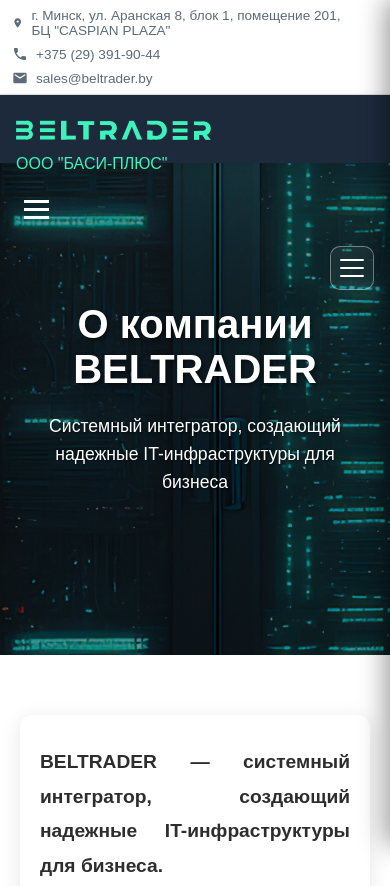
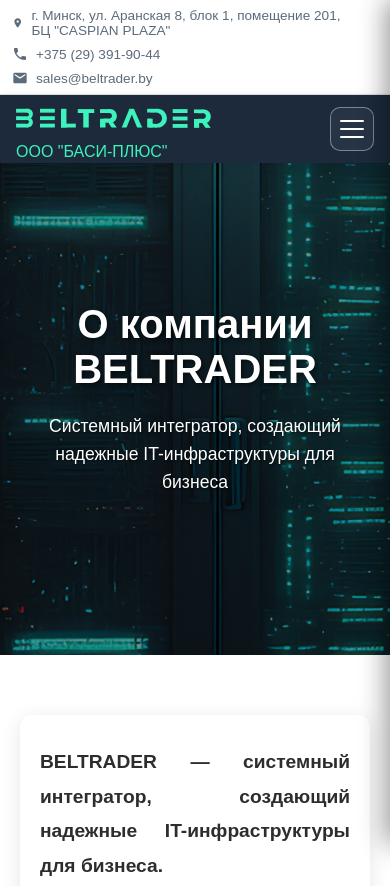
Before and after one commit to DmitriyTavluy/website-demo, a plain HTML site: page about.html in a window 390 px wide. Shown: the top 886 px of the page. Drawn offline with Linux system fonts and the light colour scheme.

Commit message:
fix styles + add favico

```diff
--- a/about.html
+++ b/about.html
@@ -75,7 +75,7 @@
         .header-container {
             max-width: 1400px;
             margin: 0 auto;
-            padding: 5px 30px;
+            padding: 0px 30px;
             display: flex;
             justify-content: space-between;
             align-items: center;
@@ -112,6 +112,7 @@
         }
 
         .main-nav {
+            padding-top: 5px;
             display: flex;
             gap: 20px;
             align-items: center;
@@ -728,26 +729,6 @@
             color: #aaa;
         }
 
-        /* MOBILE MENU STYLES */
-        .mobile-menu-toggle {
-            display: none;
-            background: none;
-            border: none;
-            color: white;
-            font-size: 24px;
-            cursor: pointer;
-            padding: 8px;
-            z-index: 1002;
-        }
-
-        .mobile-menu-toggle span {
-            display: block;
-            width: 25px;
-            height: 3px;
-            background: white;
-            margin: 5px 0;
-            transition: 0.3s;
-        }
 
         /* RESPONSIVE */
         @media (max-width: 768px) {
@@ -755,9 +736,7 @@
                 padding: 15px 20px;
             }
 
-            .mobile-menu-toggle {
-                display: block;
-            }
+
 
             .main-nav {
                 position: fixed;
@@ -919,12 +898,6 @@
                 <span>ООО "БАСИ-ПЛЮС"</span>
             </a>
 
-            <button class="mobile-menu-toggle" onclick="toggleMobileMenu()">
-                <span></span>
-                <span></span>
-                <span></span>
-            </button>
-
             <nav class="main-nav" id="mobileNav">
                 <a href="index.html" class="nav-link">Главная</a>
                 <div class="dropdown">
@@ -1048,12 +1021,6 @@
     </footer>
 
     <script>
-        // MOBILE MENU FUNCTIONS
-        function toggleMobileMenu() {
-            const nav = document.getElementById('mobileNav');
-            nav.classList.toggle('active');
-        }
-
         // CLOSE MOBILE MENU ON LINK CLICK
         document.addEventListener('DOMContentLoaded', function() {
             const navLinks = document.querySelectorAll('.nav-link:not(.products-link), .dropdown-item');
--- a/mobile.css
+++ b/mobile.css
@@ -5,6 +5,7 @@
 html,
 body {
     overflow-x: hidden;
+    width: 100%;
 }
 
 .top-header,
@@ -13,7 +14,14 @@ body {
 }
 
 .main-header {
+    position: sticky;
+    top: 0 !important;
     z-index: 1002;
+    overflow: visible;
+}
+
+.top-header {
+    position: static;
 }
 
 .mobile-nav-toggle {
@@ -113,14 +121,24 @@ body.nav-open .mobile-nav-toggle span:nth-child(3) {
         color: #5c6b7a;
     }
 
-    .header-container {
-        gap: 14px;
-        flex-wrap: wrap;
+    .main-header .header-container {
+        gap: 16px;
+        flex-wrap: nowrap;
+        align-items: center;
+        position: relative;
+        justify-content: flex-start;
+        padding: 5px 20px;
+        width: 100%;
+        max-width: none;
+        min-height: 68px;
     }
 
     .mobile-nav-toggle {
         display: flex;
-        order: 3;
+        order: initial;
+        position: static;
+        margin-left: auto;
+        transform: none;
     }
 
     .main-nav {
@@ -331,12 +349,7 @@ body.nav-open .mobile-nav-toggle span:nth-child(3) {
 }
 
 @media (max-width: 420px) {
-    .header-container {
-        flex-direction: column;
-        align-items: flex-start;
-    }
-
-    .mobile-nav-toggle {
-        align-self: flex-end;
+    .main-header .header-container {
+        padding: 0px 16px;
     }
 }
--- a/mobile.js
+++ b/mobile.js
@@ -7,23 +7,20 @@
             return;
         }
 
-        let toggle = headerContainer.querySelector('.mobile-nav-toggle');
-        if (!toggle) {
-            toggle = document.createElement('button');
+        headerContainer.querySelectorAll('.mobile-nav-toggle').forEach((btn) => btn.remove());
+
+        const toggle = document.createElement('button');
         toggle.className = 'mobile-nav-toggle';
         toggle.type = 'button';
         toggle.setAttribute('aria-label', 'Открыть меню');
         toggle.setAttribute('aria-expanded', 'false');
         toggle.innerHTML = '<span></span><span></span><span></span>';
         headerContainer.appendChild(toggle);
-        }
 
-        let overlay = document.querySelector('.nav-overlay');
-        if (!overlay) {
-            overlay = document.createElement('div');
+        document.querySelectorAll('.nav-overlay').forEach((node) => node.remove());
+        const overlay = document.createElement('div');
         overlay.className = 'nav-overlay';
         document.body.appendChild(overlay);
-        }
 
         const closeNav = () => {
             if (!document.body.classList.contains('nav-open')) {
```
Also changed, not shown: contacts.html (+5 -35 lines), index.html (+3 -1 lines), information_security.html (+2 -1 lines), software.html (+2 -1 lines), web_configurator.html (+2 -1 lines), web_configurator_brands.html (+2 -1 lines), web_configurator_components.html (+2 -1 lines), web_configurator_options.html (+2 -1 lines), favicon.svg (added). Lines whose indentation alone changed are shown as unchanged.
